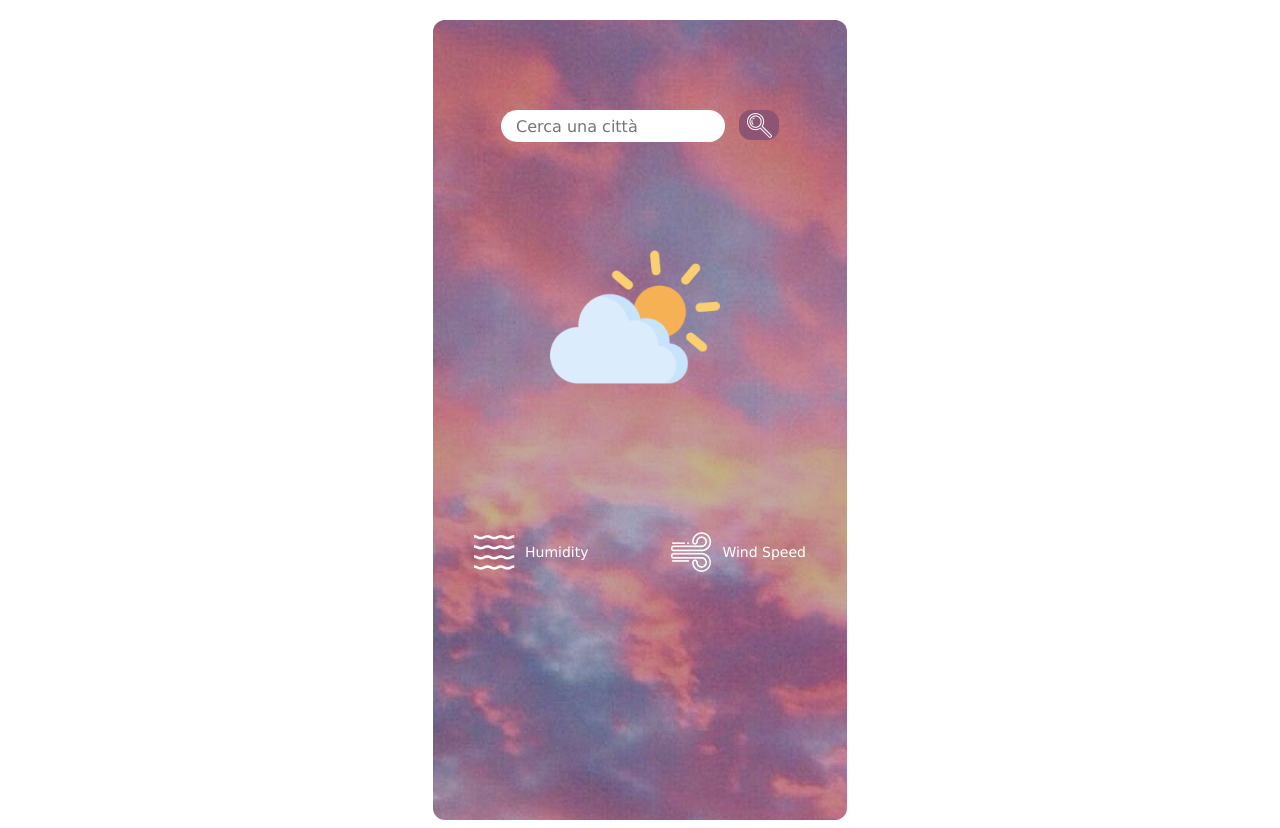
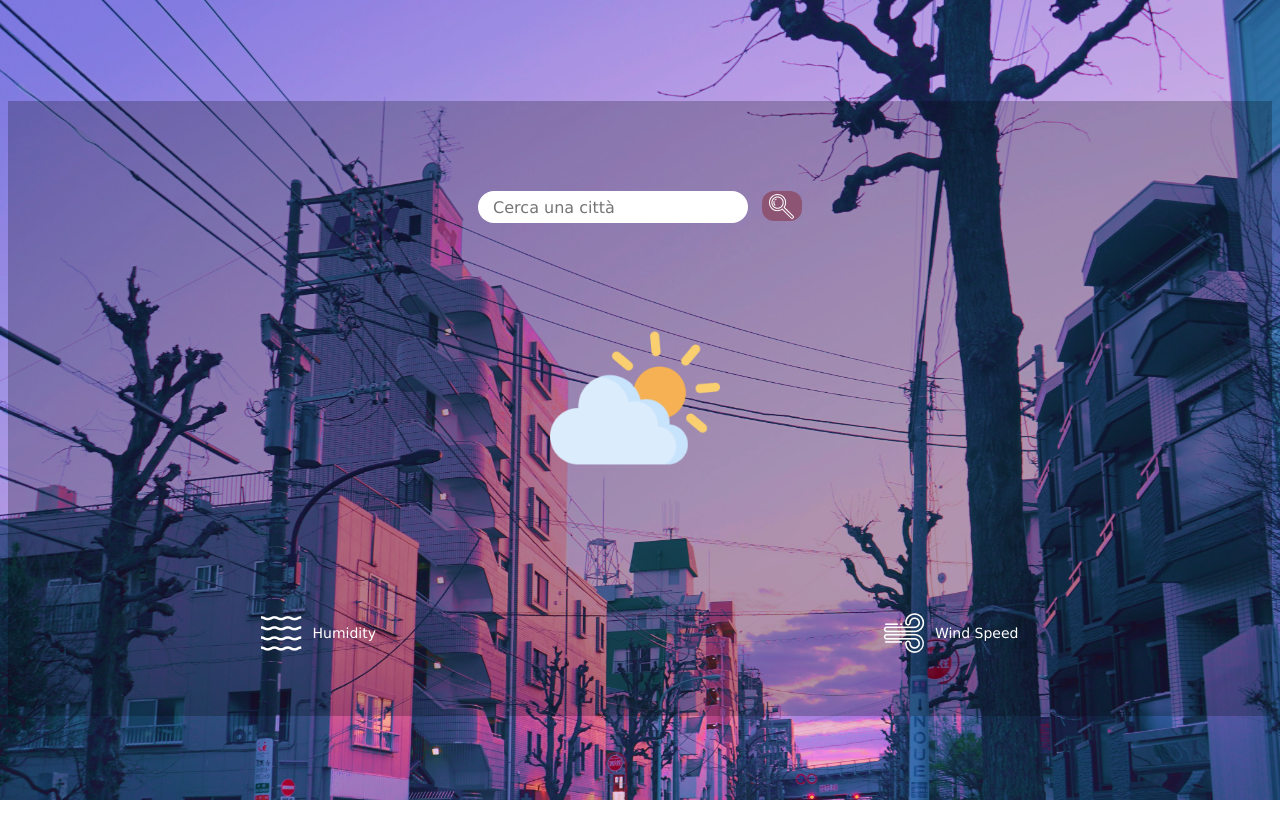
Before and after one commit to bfattizzo/FinalWeekProjects, a React (Vite) app in the folder meteo-refact/: page / in a window 1280 px wide. After the commit the page ends 800 px from the top, so only its background shows below. Built offline with nearby package versions, Linux system fonts and the light colour scheme.

Commit message:
cambio sfondo

```diff
--- a/meteo-refact/src/App.css
+++ b/meteo-refact/src/App.css
@@ -1,21 +1,20 @@
 .container {
-  width: 414px;
-  height: 800px;
+  width: 100%;
   margin: auto;
-  padding: 0;
-  margin-top: 20px;
-  border-radius: 12px;
-  position: relative;
+  display: flex;
+  margin-top: 8%;
+  padding-bottom: 5%;
+  flex-direction: column;
   background-color: rgba(0, 0, 0, 0.233);
 }
 
 .container:before {
   content: '';
-  background-image: url(../src/assets/wp4763952-aesthetic-sky-wallpapers.jpg);
-  border-radius: 12px;
+  background: url(../src/assets/wallhaven-q2kmw5.jpg) no-repeat center center/cover;
   position: absolute;
-  width: 414px;
-  height: 800px;
+  display: flex;
+  width: 100%;
+  height: 100%;
   top: 0;
   left: 0;
   z-index: -1;
@@ -30,7 +29,7 @@
 
 .searchBar input {
   display: flex;
-  width: 50%;
+  width: 20%;
   height: 30px;
   border-radius: 20px;
   border: none;
@@ -95,7 +94,7 @@
 
 .data {
   color: rgb(255, 255, 255);
-  font-size: 18px;
+  font-size: 20px;
   font-weight: 400;
   font-family: 'Lucida Sans', 'Lucida Sans Regular', 'Lucida Grande', 'Lucida Sans Unicode', Geneva, Verdana, sans-serif;
 }
```
Also changed, not shown: meteo-refact/src/assets/wallhaven-q2kmw5.jpg (added), meteo-refact/src/assets/wp4763952-aesthetic-sky-wallpapers.jpg (deleted).
